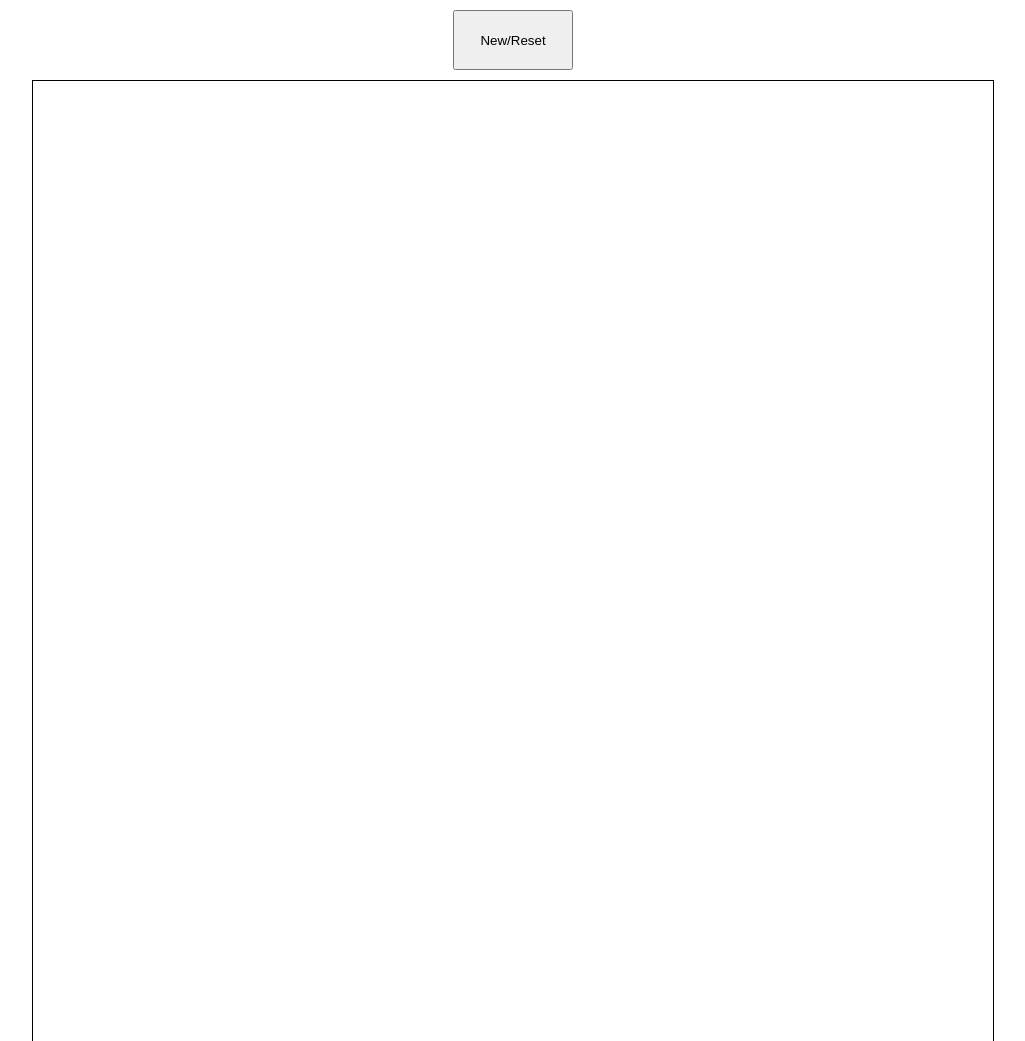
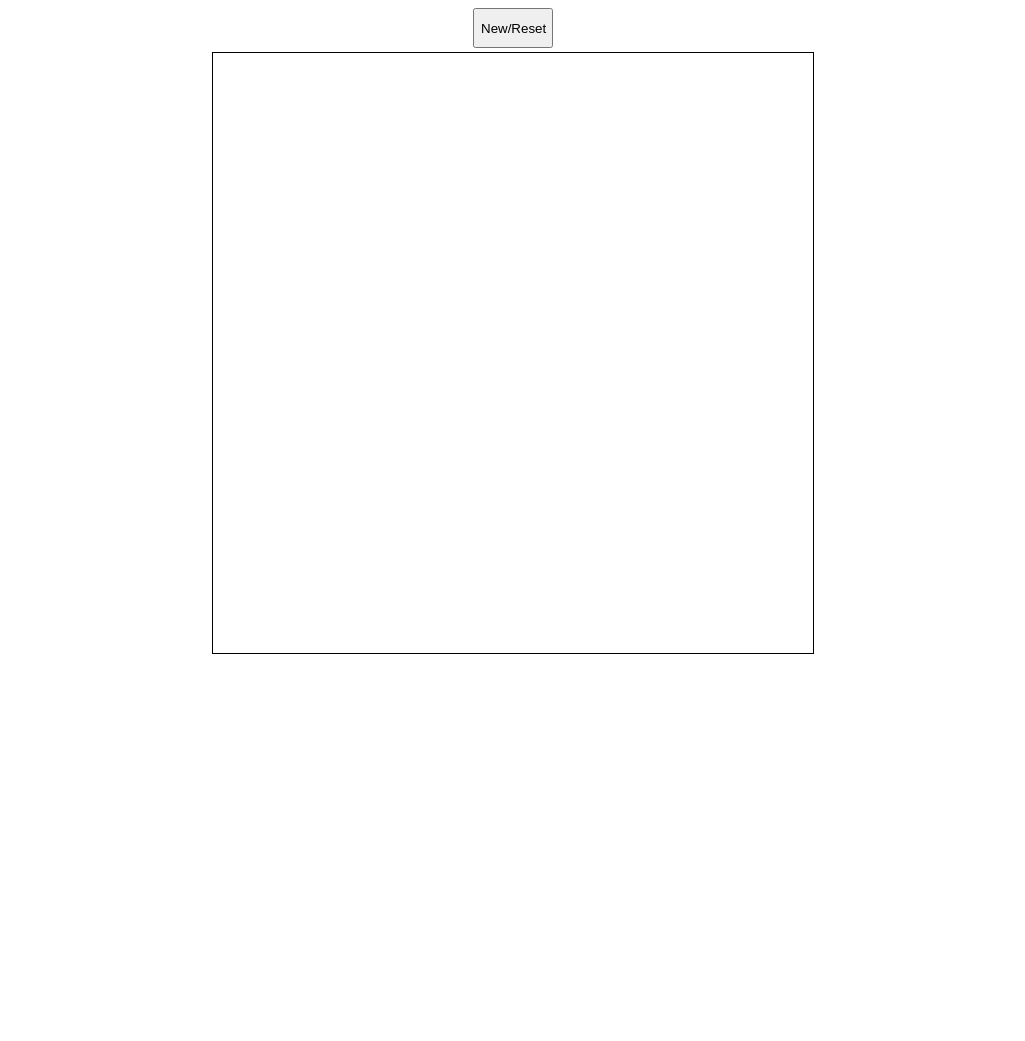
Before and after one commit to tahis9/odin-etch-a-sketch, a plain HTML site: page index.html in a window 1280 px wide. Shown: the top 1041 px of the page, without its empty margins (127-1152 px from the left). After the commit the page ends 800 px from the top, so only its background shows below. Drawn offline with Linux system fonts and the light colour scheme.

Commit message:
Update proportions

```diff
--- a/scripts.js
+++ b/scripts.js
@@ -1,9 +1,10 @@
-const docWidth = 960;
+const docWidth = 600;
 const container = document.querySelector(".container");
 const opacityDelta = 0.1;
 const btn = document.querySelector(".btn");
 
-
+container.style.width = `${docWidth}px`;
+container.style.height = `${docWidth}px`;
 
 function createSquares(sideSquares) {
   const squareDiv = document.createElement("div")
--- a/styles.css
+++ b/styles.css
@@ -1,11 +1,11 @@
 
 body > * {
-  margin: 10px auto;
+  margin: 4px auto;
 }
 
 .btn {
-  width: 120px;
-  height: 60px;
+  width: 80px;
+  height: 40px;
   text-align: center;
   display: block;
 }
@@ -14,7 +14,7 @@ body > * {
 .container {
   display: flex;
   flex-flow: wrap;
-  width: 960px;
+  /* width: 960px; */
   justify-content: center;
   border: 1px black solid;
 }
```
